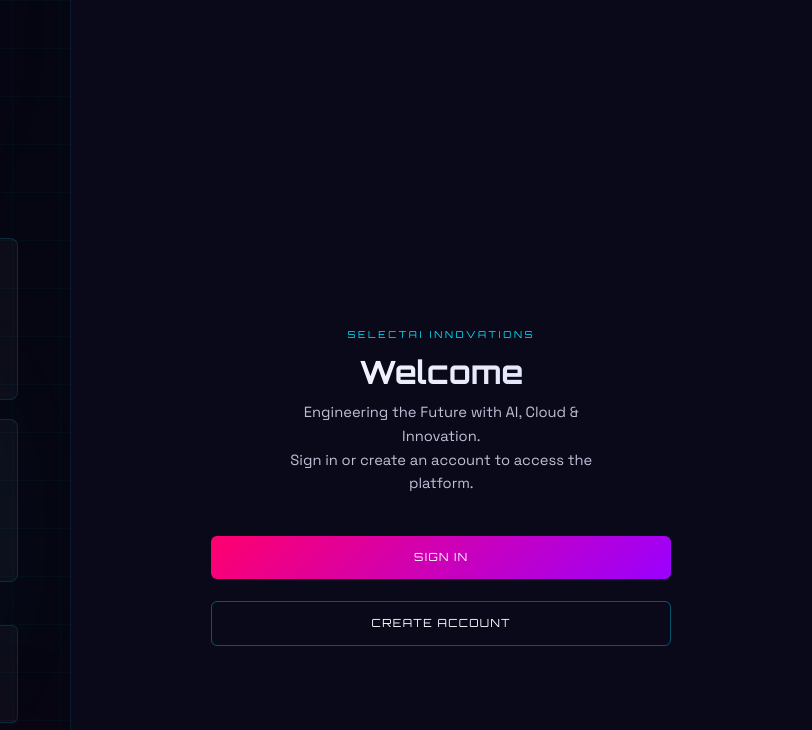
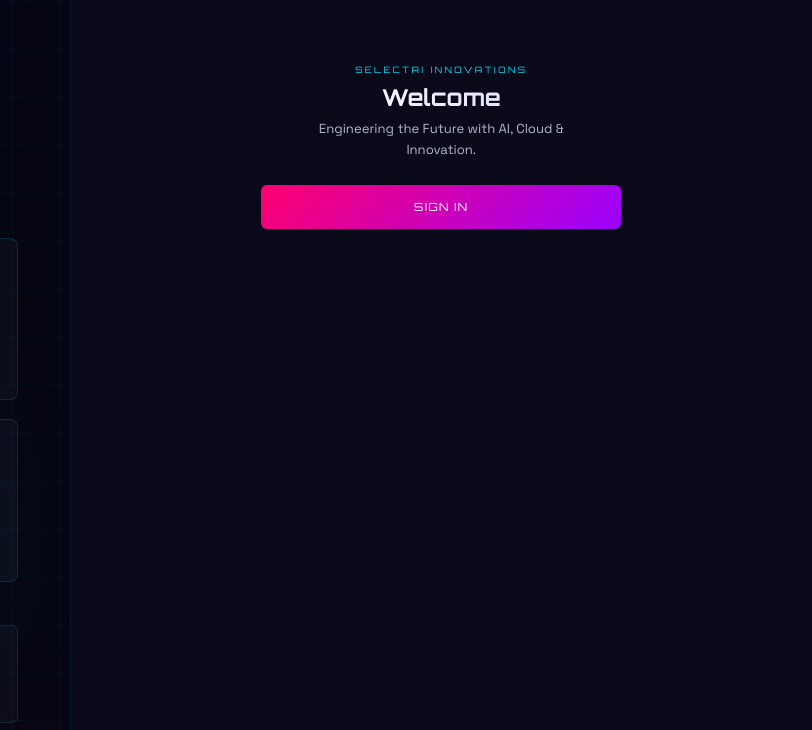
Before and after one commit to Janakar-cloud/SelectAI, a website: page login.html in a window 1280 px wide. Shown: the top 730 px of the page, 468-1280 px from the left. Drawn offline with Linux system fonts and the light colour scheme.

Commit message:
Login page changes

```diff
--- a/login.html
+++ b/login.html
@@ -193,54 +193,62 @@
       background: var(--bg-alt);
       border-left: 1px solid rgba(0,229,255,0.08);
       display: flex;
-      align-items: center;
+      align-items: flex-start;
       justify-content: center;
-      padding: 3rem 2.5rem;
+      padding: clamp(2rem, 8vh, 3.5rem) 2.5rem 2rem;
       overflow-y: auto;
     }
 
     .auth-right-inner {
       width: 100%;
-      max-width: 460px;
+      max-width: 360px;
     }
 
     .auth-welcome {
       text-align: center;
       animation: authFadeIn 0.45s ease;
+      padding: 0.5rem 0;
     }
     .auth-welcome.is-hidden { display: none; }
     .auth-welcome-kicker {
       font-family: var(--ff-display);
-      font-size: 0.6rem;
+      font-size: 0.55rem;
       letter-spacing: 0.28em;
       text-transform: uppercase;
       color: var(--cyan);
-      margin-bottom: 0.75rem;
+      margin-bottom: 0.5rem;
     }
     .auth-welcome-title {
       font-family: var(--ff-display);
-      font-size: clamp(1.5rem, 3vw, 2rem);
+      font-size: clamp(1.15rem, 2.2vw, 1.45rem);
       font-weight: 700;
-      margin-bottom: 0.6rem;
+      margin-bottom: 0.45rem;
       background: linear-gradient(135deg, #fff 0%, #d8daf8 100%);
       -webkit-background-clip: text;
       -webkit-text-fill-color: transparent;
       background-clip: text;
     }
     .auth-welcome-sub {
-      font-size: 0.92rem;
+      font-size: 0.82rem;
       color: var(--g100);
-      opacity: 0.85;
-      line-height: 1.6;
-      margin-bottom: 2rem;
-      max-width: 340px;
+      opacity: 0.8;
+      line-height: 1.55;
+      margin-bottom: 1.1rem;
+      max-width: 280px;
       margin-left: auto;
       margin-right: auto;
     }
     .auth-welcome-btns {
       display: flex;
-      flex-direction: column;
-      gap: 0.85rem;
+      justify-content: center;
+    }
+    .auth-btn--compact {
+      width: auto;
+      min-width: 7.5rem;
+      padding: 0.5rem 1.25rem;
+      font-size: 0.58rem;
+      letter-spacing: 0.16em;
+      margin-top: 0;
     }
     @keyframes authFadeIn {
       from { opacity: 0; transform: translateY(8px); }
@@ -563,7 +571,7 @@
       .al-tagline    { font-size: 1.4rem; margin-bottom: 1.2rem; }
       .vm-card       { padding: 1rem 1rem 1rem 1.3rem; }
       .al-services-grid { grid-template-columns: 1fr; }
-      .auth-right    { width: 100%; padding: 2rem 1.5rem; }
+      .auth-right    { width: 100%; padding: 1.75rem 1.5rem 2rem; align-items: flex-start; }
     }
     @media (max-width: 500px) {
       .form-row      { grid-template-columns: 1fr; }
@@ -655,12 +663,10 @@
         <p class="auth-welcome-kicker">SelectAI Innovations</p>
         <h1 class="auth-welcome-title">Welcome</h1>
         <p class="auth-welcome-sub">
-          Engineering the Future with AI, Cloud &amp; Innovation.<br>
-          Sign in or create an account to access the platform.
+          Engineering the Future with AI, Cloud &amp; Innovation.
         </p>
         <div class="auth-welcome-btns">
-          <button type="button" class="auth-btn" onclick="openAuthForms('login')">Sign In</button>
-          <button type="button" class="auth-btn auth-btn--outline" onclick="openAuthForms('signup')">Create Account</button>
+          <button type="button" class="auth-btn auth-btn--compact" onclick="openAuthForms('login')">Sign In</button>
         </div>
       </div>
 
```
